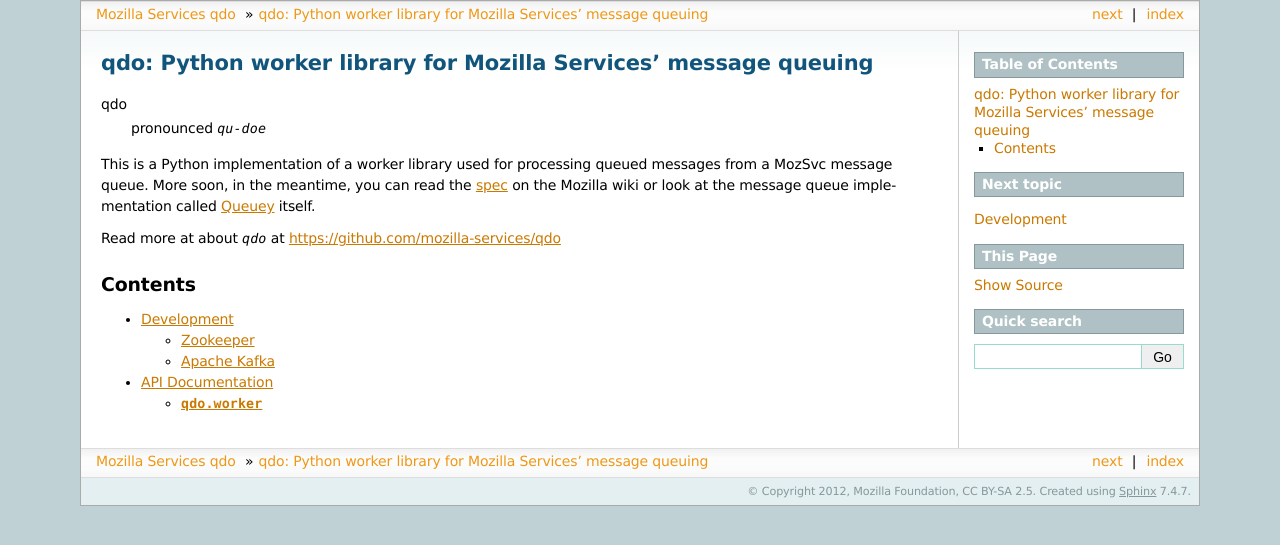
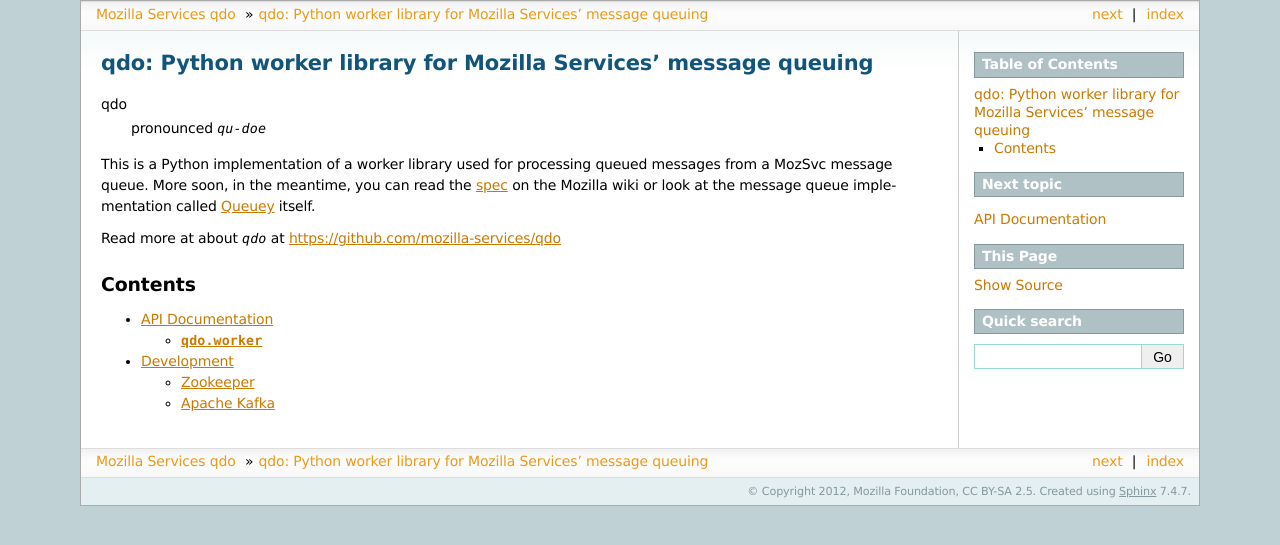
Before and after one commit to mozilla-services/qdo, a Sphinx documentation site: the page built from docs/index.rst, in a window 1280 px wide. Shown: the top 545 px of the page. Built offline with Sphinx 7.4.7, drawn with Linux system fonts in a browser that asks for light colours.

Commit message:
Consistent rest headers

```diff
--- a/docs/api.rst
+++ b/docs/api.rst
@@ -1,3 +1,4 @@
+=================
 API Documentation
 =================
 
--- a/docs/index.rst
+++ b/docs/index.rst
@@ -1,3 +1,4 @@
+================================================================
 qdo: Python worker library for Mozilla Services' message queuing
 ================================================================
 
@@ -13,10 +14,10 @@
 Read more at about `qdo` at https://github.com/mozilla-services/qdo
 
 Contents
---------
+========
 
 .. toctree::
    :maxdepth: 2
 
+   api
    development
-   api
```
Also changed, not shown: docs/development.rst (+4 -3 lines).
